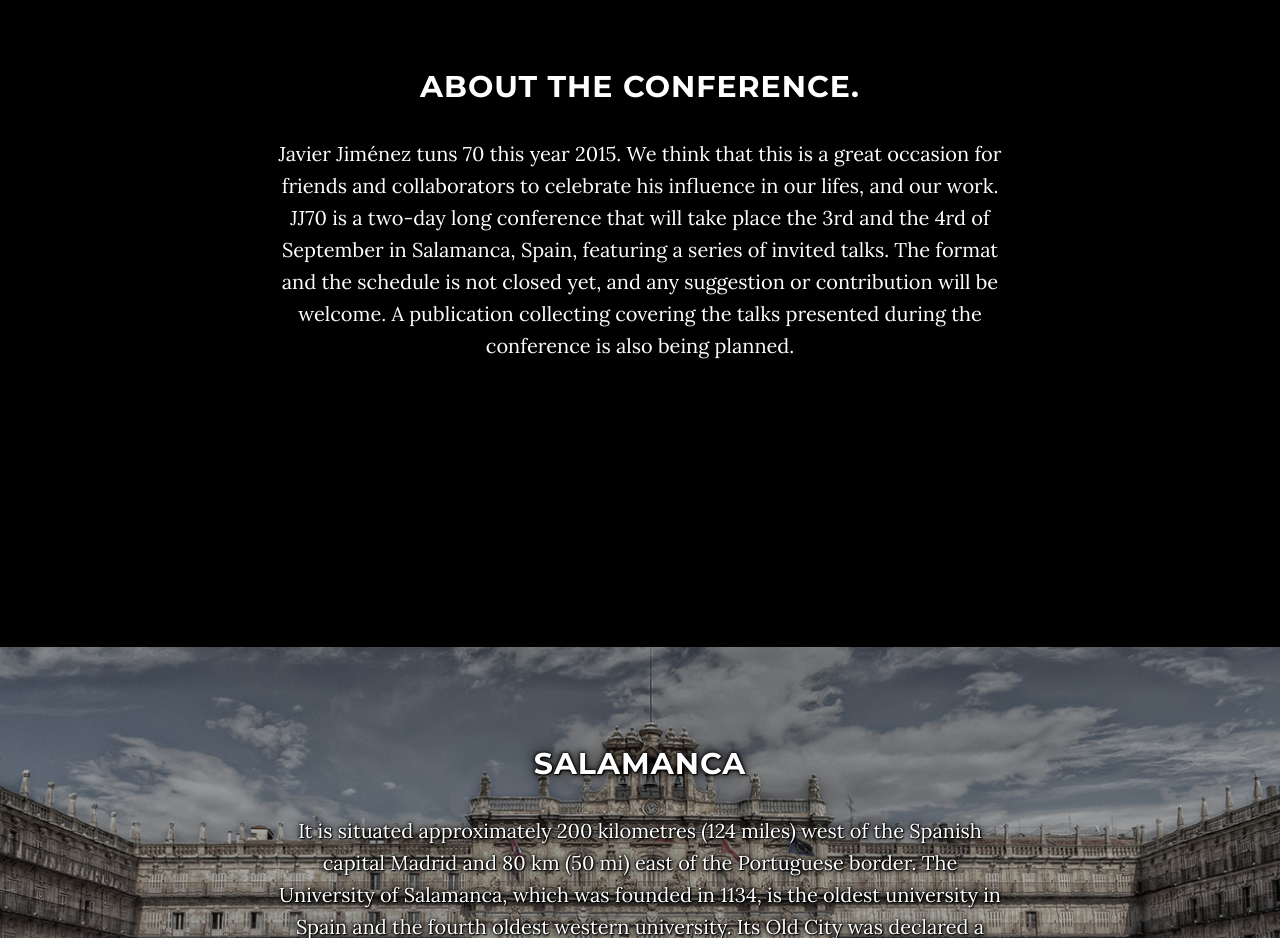
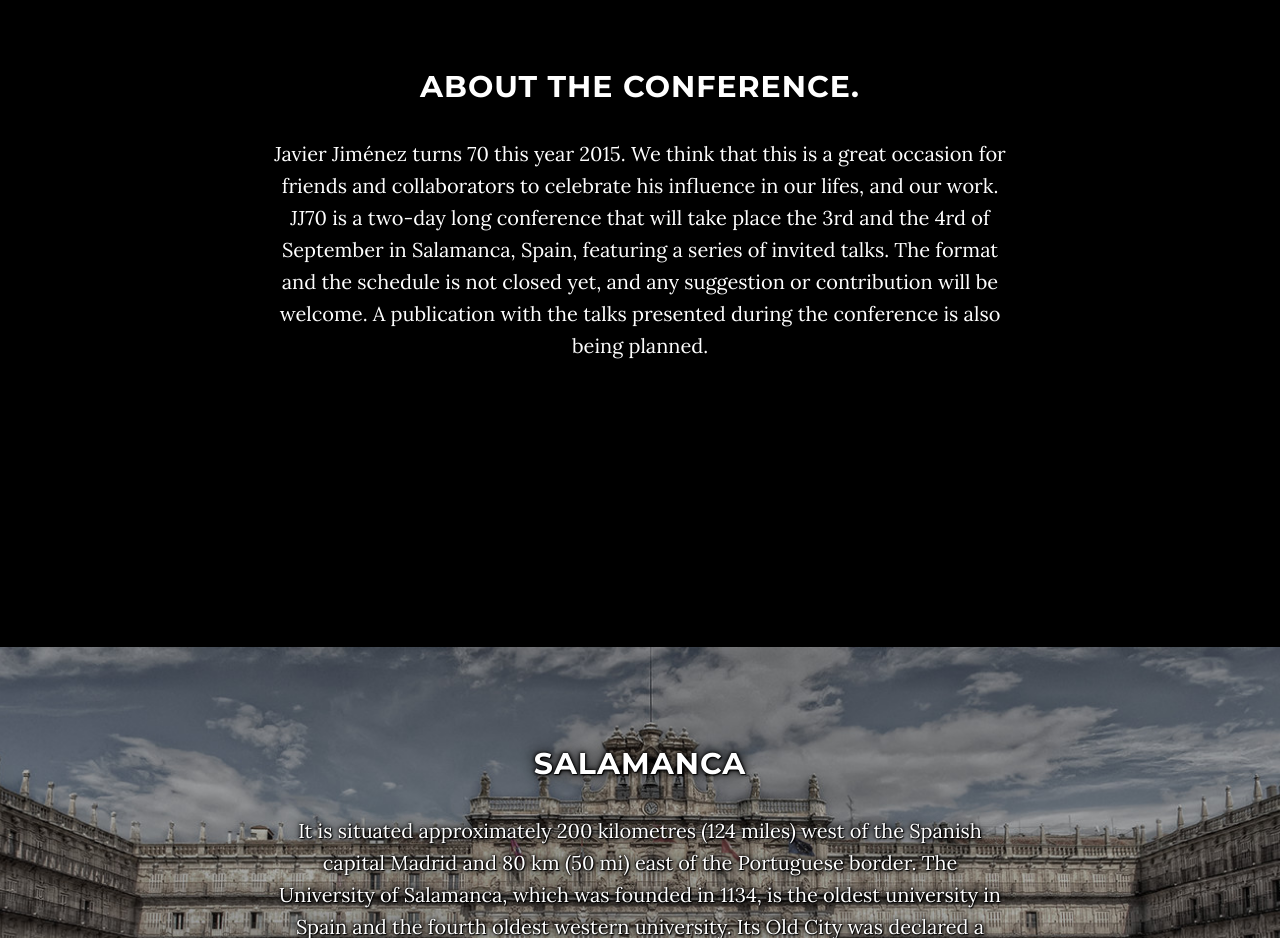
Before and after one commit to guillemborrell/jj70, a plain HTML site: page index.html in a window 1280 px wide. Shown: the part 980-1918 px from the top of the page. Drawn offline with Linux system fonts and the light colour scheme; some packages are replaced by stand-ins of ours.

Commit message:
Fixed typos

```diff
--- a/index.html
+++ b/index.html
@@ -97,14 +97,14 @@
     <div class="row">
       <div class="col-lg-8 col-lg-offset-2">
         <h2>About the conference.</h2>
-	<p>Javier Jiménez tuns 70 this year 2015. We think that this is a
+	<p>Javier Jiménez turns 70 this year 2015. We think that this is a
 	great occasion for friends and collaborators to celebrate his
 	influence in our lifes, and our work. JJ70 is a two-day long
 	conference that will take place the 3rd and the 4rd of September in
 	Salamanca, Spain, featuring a series of invited talks. The format and
 	the schedule is not closed yet, and any suggestion or contribution
-	will be welcome. A publication collecting covering the talks presented
-	during the conference is also being planned.</p>
+	will be welcome. A publication with the talks presented during the
+	conference is also being planned.</p>
       </div>
     </div>
   </section>
```
